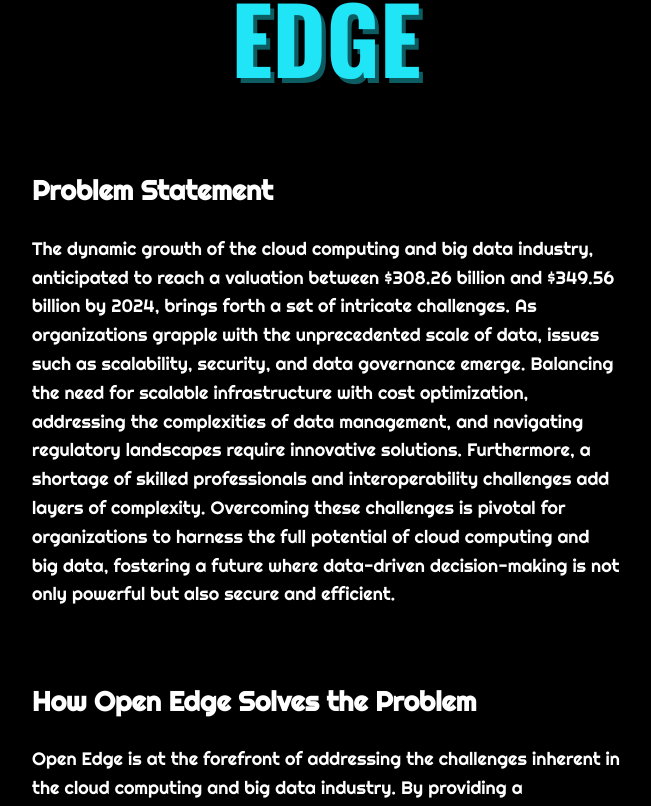
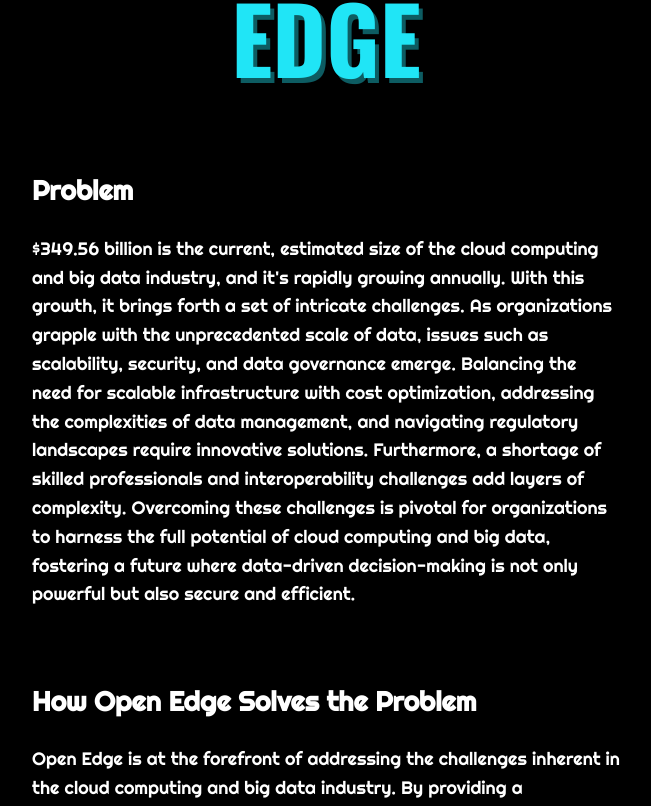
Before and after one commit to TechieTeee/Open_Edge, a Next.js app: page / in a window 1280 px wide. Shown: the part 482-1288 px from the top of the page, without its empty margins (314-965 px from the left). Built offline with nearby package versions, Linux system fonts and the light colour scheme; what @re-actor/core would draw is missing.

Commit message:
Updated landing page

```diff
--- a/src/pages/index.tsx
+++ b/src/pages/index.tsx
@@ -32,7 +32,7 @@
         {/* Hero Image */}
         <div className="mb-8">
           <img
-            src="/Open_Edge_Logo.png" // Path to your new image
+            src="/Open_Edge_Logo.png"
             alt="Open Edge Hero Image"
             className="w-full h-auto"
           />
@@ -40,8 +40,8 @@
 
         {/* Problem Statement, How Open Edge Solves the Problem, Key Features, Use Cases */}
         <section className="mb-8">
-          <h2 className="text-3xl font-bold mb-4">Problem Statement</h2>
-          <p>The dynamic growth of the cloud computing and big data industry, anticipated to reach a valuation between $308.26 billion and $349.56 billion by 2024, brings forth a set of intricate challenges. As organizations grapple with the unprecedented scale of data, issues such as scalability, security, and data governance emerge. Balancing the need for scalable infrastructure with cost optimization, addressing the complexities of data management, and navigating regulatory landscapes require innovative solutions. Furthermore, a shortage of skilled professionals and interoperability challenges add layers of complexity. Overcoming these challenges is pivotal for organizations to harness the full potential of cloud computing and big data, fostering a future where data-driven decision-making is not only powerful but also secure and efficient.</p>
+          <h2 className="text-3xl font-bold mb-4">Problem</h2>
+          <p>$349.56 billion is the current, estimated size of the cloud computing and big data industry, and it's rapidly growing annually. With this growth, it brings forth a set of intricate challenges. As organizations grapple with the unprecedented scale of data, issues such as scalability, security, and data governance emerge. Balancing the need for scalable infrastructure with cost optimization, addressing the complexities of data management, and navigating regulatory landscapes require innovative solutions. Furthermore, a shortage of skilled professionals and interoperability challenges add layers of complexity. Overcoming these challenges is pivotal for organizations to harness the full potential of cloud computing and big data, fostering a future where data-driven decision-making is not only powerful but also secure and efficient.</p>
         </section>
 
         <section className="mb-8">
```
Also changed, not shown: 1 other file (tests, documents, lock files or other folders).
